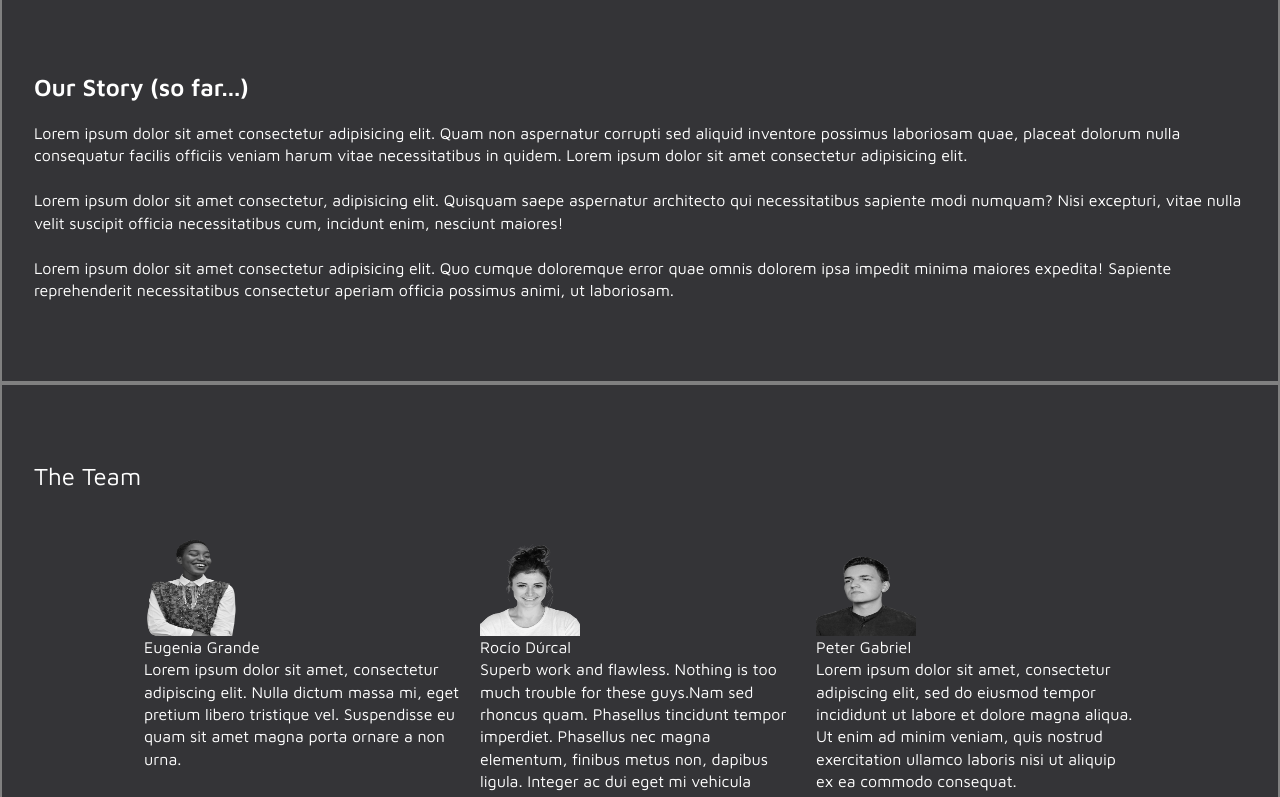
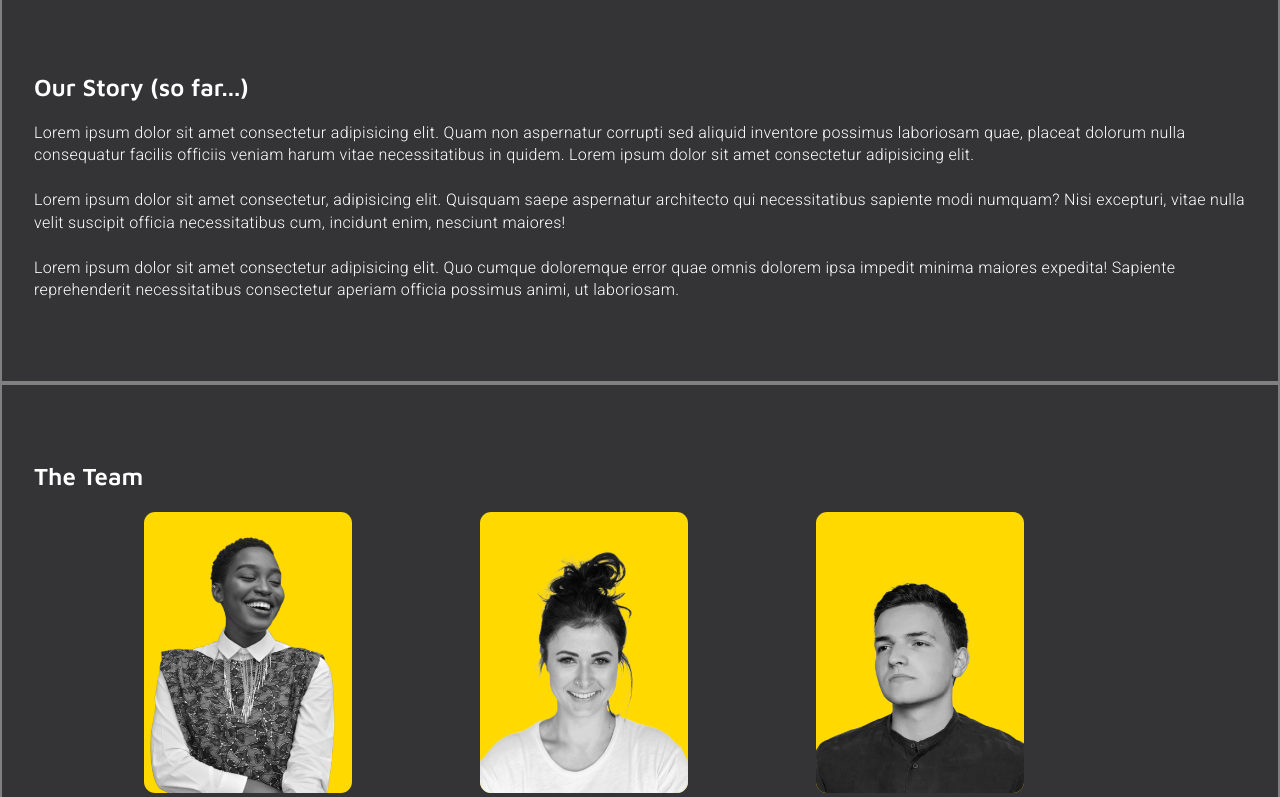
Before and after one commit to albertevieites/aandslifts-website, a Next.js app: page / in a window 1280 px wide. Shown: the part 2040-2837 px from the top of the page. Built offline with nearby package versions, Linux system fonts and the light colour scheme.

Commit message:
style: :lipstick: style team section

```diff
--- a/styles/components/_socialCard.scss
+++ b/styles/components/_socialCard.scss
@@ -33,7 +33,7 @@
 			font-size: $f-s-340;
 			font-weight: $f-w-300;
 			font-style: italic;
-			letter-spacing: 0.02rem;
+			letter-spacing: .02rem;
 		}
 	}
 
--- a/styles/components/_teamCard.scss
+++ b/styles/components/_teamCard.scss
@@ -1,3 +1,31 @@
+@use '../abstracts/colors' as *;
+@use '../abstracts/fonts' as *;
+
 .team__card {
   width: 25vw;
+
+  img {
+    width: 13em;
+    height: auto;
+    padding-top: 1em;
+    background-color: $clr-goldweb;
+    border-radius: .7rem;
+  }
+
+  h4 {
+    padding-top: 1em;
+    padding-bottom: .3em;
+    font-size: $f-s-440;
+    font-weight: $f-w-600;
+    color: $clr-goldweb;
+  }
+
+  p {
+		width: 17vw;
+
+		font-family: "Roboto", sans-serif;
+		font-size: $f-s-340;
+		font-weight: $f-w-300;
+		letter-spacing: .02rem;
+	}
 }
--- a/styles/pages/_home.scss
+++ b/styles/pages/_home.scss
@@ -117,18 +117,27 @@
 
 		font-weight: $f-w-600;
 	}
+
+	p {
+		font-family: "Roboto", sans-serif;
+		font-weight: $f-w-300;
+		letter-spacing: .02rem;
+	}
 }
 
 // TEAM SECTION
 .team {
 	padding: 5em 2em;
-
 	border: 2px solid grey;
 
 	color: white;
+
 	h2 {
-		padding-bottom: 2em;
+		margin-bottom: 1em;
+
+		font-weight: $f-w-600;
 	}
+
 	&__grid {
 		display: flex;
 		justify-content: center;
```
Also changed, not shown: public/images/team/peter-gabriel.webp, public/images/team/rocio-durcal.webp.
